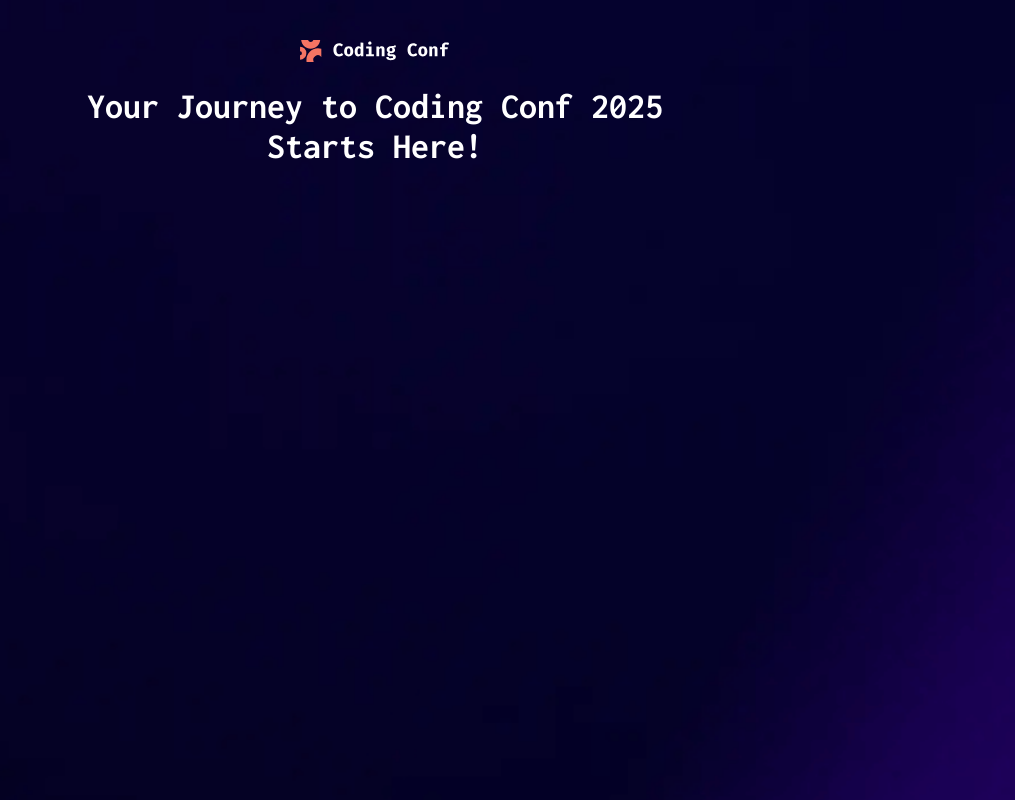
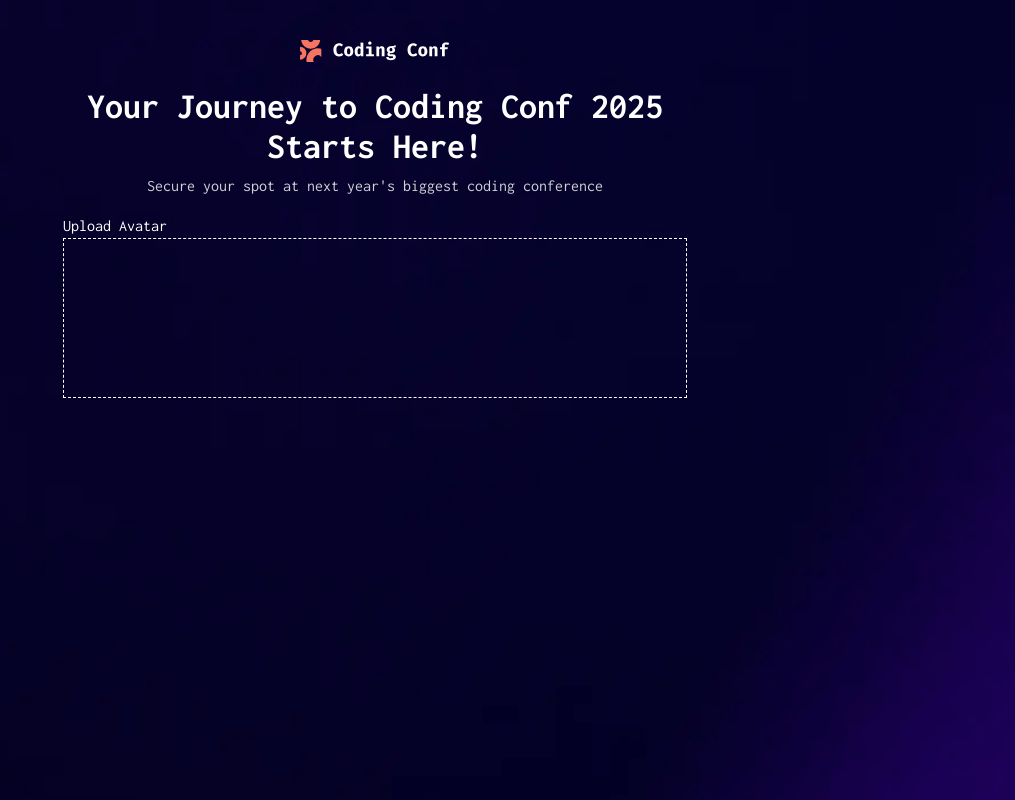
Before and after one commit to stkeys/new-conf-ticket, a Next.js app: page / in a window 1280 px wide. Shown: the whole page, without its empty margins (265-1280 px from the left). Built offline with nearby package versions, Linux system fonts and the light colour scheme.

Commit message:
feat: add tags

```diff
--- a/src/app/page.tsx
+++ b/src/app/page.tsx
@@ -15,10 +15,15 @@ export default function Home() {
         className="mx-auto pt-10"
       />
       <div className="md:w-[50%]">
-        <h1 className="text-2xl md:text-4xl text-[hsl(0,0%,100%)] font-bold py-6">Your Journey to Coding Conf 2025 Starts Here!</h1>
-        <p></p>
+        <h1 className="text-2xl md:text-4xl text-[hsl(0,0%,100%)] font-bold pt-6">Your Journey to Coding Conf 2025 Starts Here!</h1>
+        <p className="pt-2 text-[hsl(252,6%,83%)]">Secure your spot at next year's biggest coding conference</p>
       </div>
+      <div className="flex items-start flex-col w-full md:w-[50%] pt-4">
+        <p className="text-[hsl(0,0%,100%)] ">Upload Avatar</p>
+        <div className="bg-[hsl(245, 19%, 35%)] h-40 w-full border border-dashed border-white">
 
+        </div>
+      </div>
     </div>
   );
 }
```
